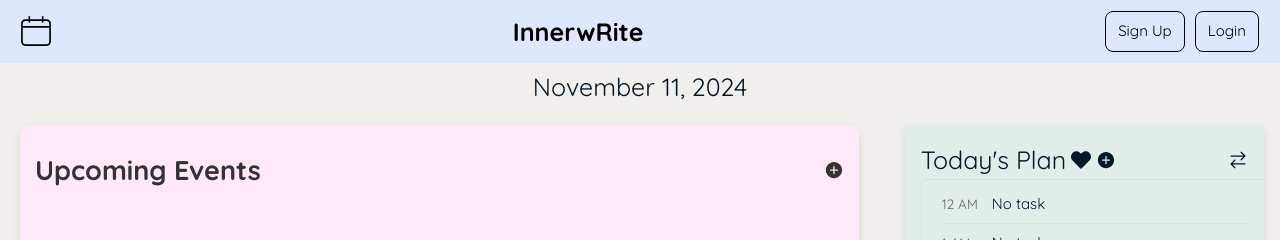
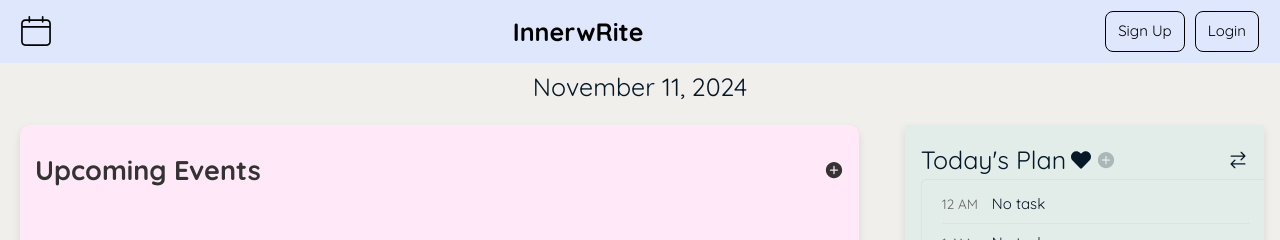
Before and after one commit to mpn64894/inner-write, a Next.js app: page / in a window 1280 px wide. Shown: the top 240 px of the page. Built offline with nearby package versions, Linux system fonts and the light colour scheme.

Commit message:
Disabled button if not authenticated

```diff
--- a/src/components/TodayPlan.module.css
+++ b/src/components/TodayPlan.module.css
@@ -68,11 +68,15 @@
     background-color: #f44336;
 }
 
-.addLogo:hover, .switchButton:hover
-{
+.addLogo.disabled {
+    cursor: default;
+    opacity: 0.5;
+  }
+
+  .addLogo.enabled:hover {
+    transform: scale(1.1);
     cursor: pointer;
-    transform: scale(1.1);
-}
+  }
 
 .timeline
 {
--- a/src/components/TodayPlan.tsx
+++ b/src/components/TodayPlan.tsx
@@ -3,8 +3,9 @@ import { FaHeart } from 'react-icons/fa';
 import { IoIosAddCircle } from 'react-icons/io';
 import { GoArrowSwitch } from 'react-icons/go';
 import { useState } from "react";
+import { useEffect } from "react";
 import TimeSlot from "./TimeSlot";
-
+import Cookies from 'js-cookie';
 
 
 const hours = [
@@ -19,6 +20,15 @@ function TodayPlan() {
   const [showPopup, setShowPopup] = useState(false);
   const [selectedHour, setSelectedHour] = useState("");
   const [newTask, setNewTask] = useState("");
+  const [isAuthenticated, setIsAuthenticated] = useState(false);
+
+  useEffect(() => {
+    // Check for authentication cookie
+    const authToken = Cookies.get('token');
+    if (authToken) {
+      setIsAuthenticated(true);
+    }
+  }, []);
 
   const toggleView = () => {
     setView(!view);
@@ -57,8 +67,10 @@ function TodayPlan() {
             <FaHeart size={20} />
           </div>
           {/* Clickable icon to add task */}
-          <div className={styles.addLogo}>
-            <IoIosAddCircle size={20} onClick={handleAddIconClick} />
+          <div className={`${styles.addLogo} ${isAuthenticated ? styles.enabled : styles.disabled}`}>
+            <IoIosAddCircle size={20}
+            onClick= {isAuthenticated ? handleAddIconClick : undefined}
+            style={{ cursor: isAuthenticated ? "pointer" : "default", opacity: isAuthenticated ? 1 : 0.5}}/>
           </div>
         </div>
         <div onClick={toggleView} className={styles.switchButton}>
```
